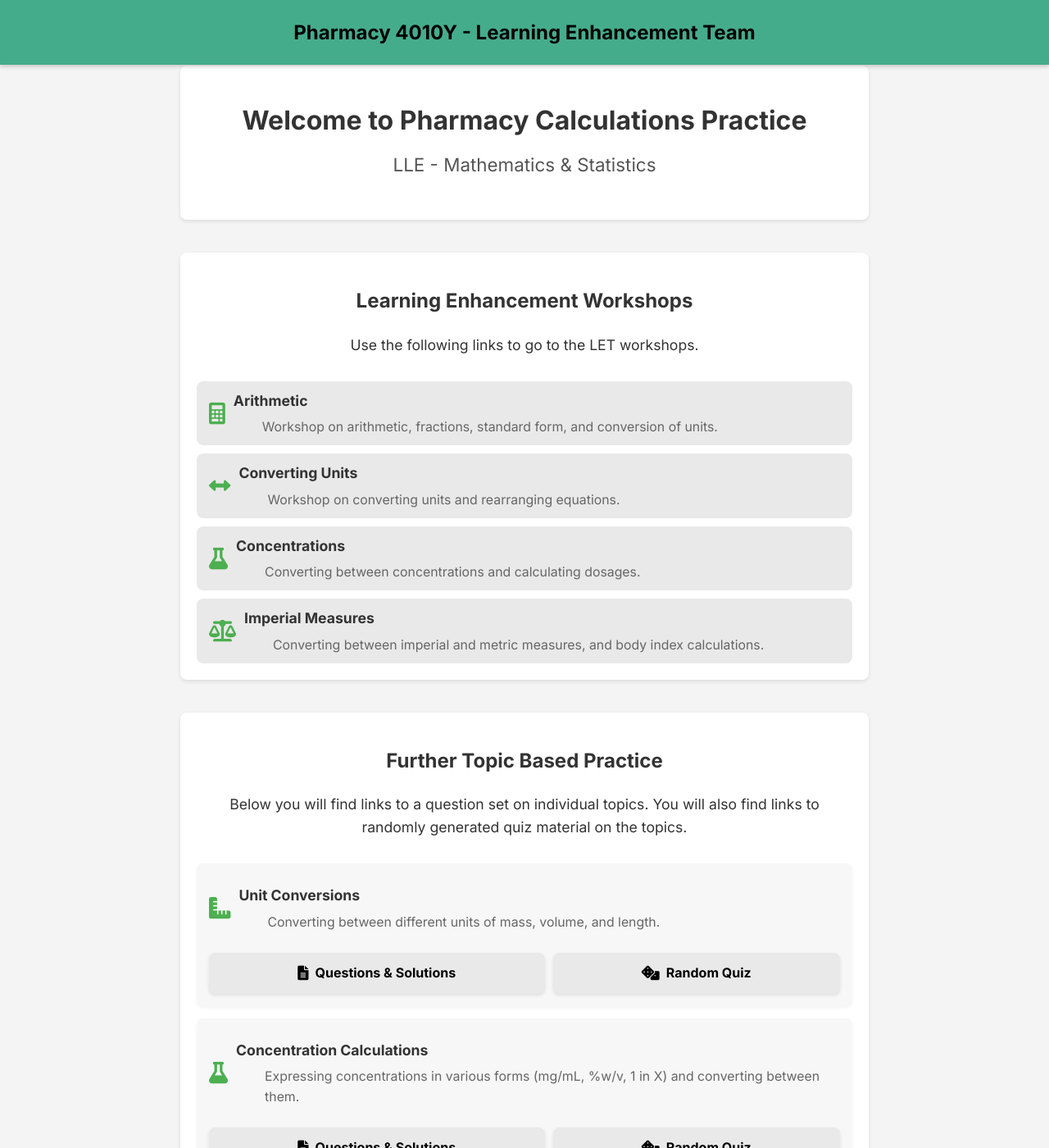
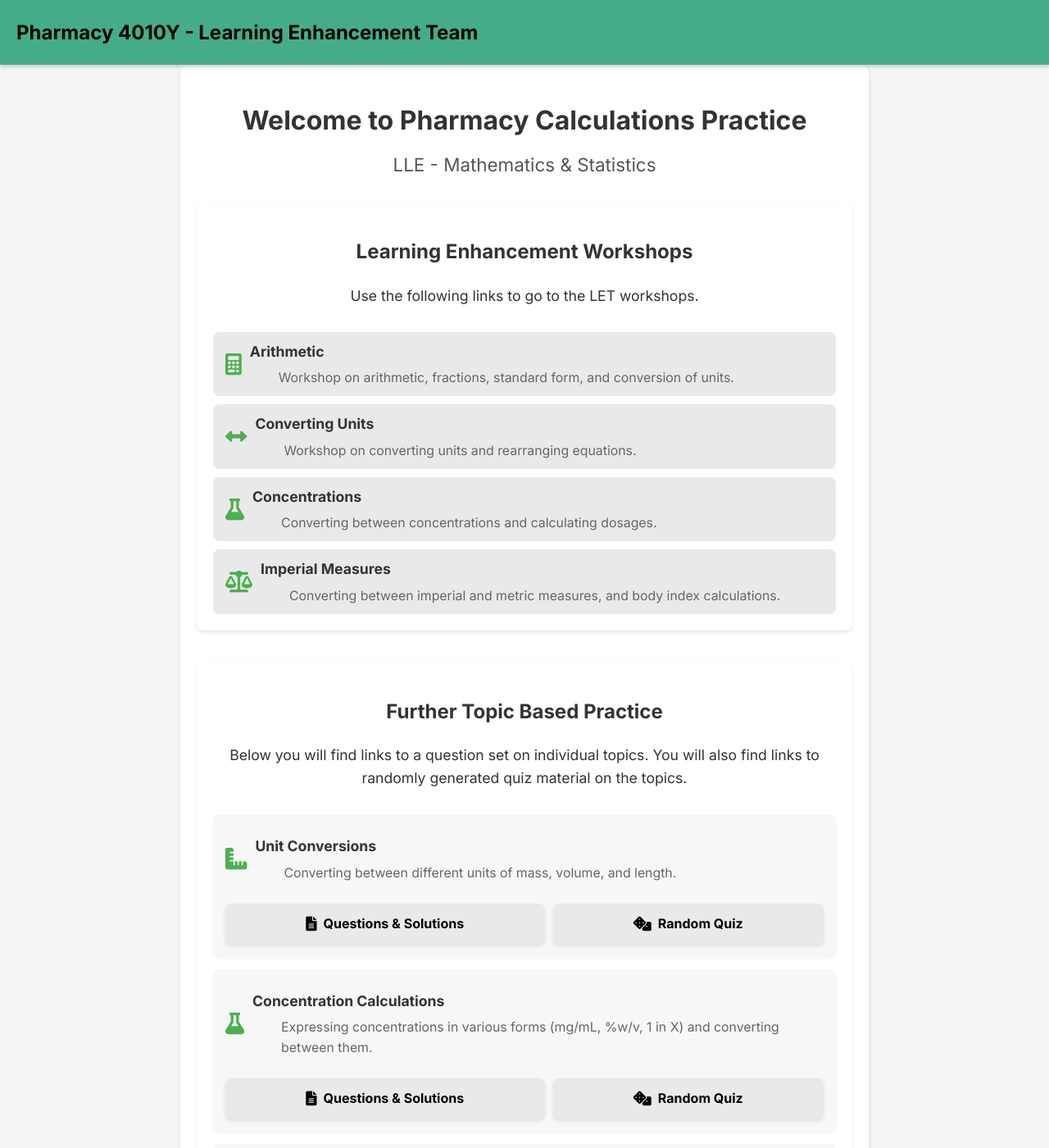
Before and after one commit to probe973/pha-4010y, a Jekyll site: the page index.html, which Jekyll copies as it is, in a window 1280 px wide and 1400 px high. Shown: the whole window at 82% size. Built offline with Jekyll 4.4.1, drawn with Linux system fonts in a browser that asks for light colours.

Commit message:
Update index.html

```diff
--- a/index.html
+++ b/index.html
@@ -19,7 +19,8 @@
             background-color: #f4f4f4;
             color: #333;
         }
-        .navbar {
+        /* Updated selector to target the new <header> element */
+        header.navbar {
             position: fixed;
             top: 0;
             left: 0;
@@ -43,7 +44,8 @@
             text-align: center;
             padding: 0;
         }
-        .content {
+        /* Updated selector to target the new <main> element */
+        main.content-wrapper {
             margin: 20px auto;
             max-width: 800px;
             padding: 20px;
@@ -71,16 +73,17 @@
         }
 
         /* Styles for individual topic sections (general styling) */
+        /* No change needed here as .topic-section class is still used on <section> */
         .topic-section {
-            margin: 20px auto; /* Keep margin for overall sections */
-            max-width: 800px; /* Keep max-width for overall sections */
+            margin: 20px auto;
+            max-width: 800px;
             padding: 20px;
             background-color: #fff;
             border-radius: 8px;
             box-shadow: 0 2px 5px rgba(0,0,0,0.1);
-            margin-bottom: 40px; /* Space between sections */
+            margin-bottom: 40px;
         }
-        .topic-link-container { /* Used for Workshops, Exam Prep, MCQs, Random Gen blocks */
+        .topic-link-container {
             display: flex;
             flex-direction: column;
             gap: 10px;
@@ -112,60 +115,58 @@
             margin-left: 35px;
         }
 
-        /* NEW: Styles for the paired topic/quiz links in "Further Topic Based Practice" */
-        .topic-group { /* Container for each topic's header and buttons */
-            background-color: #f7f7f7; /* Light background for the group */
+        /* Styles for the paired topic/quiz links in "Further Topic Based Practice" */
+        .topic-group {
+            background-color: #f7f7f7;
             border-radius: 8px;
             padding: 15px;
-            box-shadow: 0 2px 4px rgba(0,0,0,0.05); /* Subtle shadow for the group */
-            margin-bottom: 15px; /* Space between topic groups */
+            box-shadow: 0 2px 4px rgba(0,0,0,0.05);
+            margin-bottom: 15px;
             transition: transform 0.2s ease;
         }
         .topic-group:hover {
-            transform: translateY(-3px); /* Lift effect on hover for the whole group */
+            transform: translateY(-3px);
         }
-        .topic-group .topic-header { /* This is the new style for the non-clickable topic title */
+        .topic-group .topic-header {
             display: flex;
             align-items: center;
-            margin-bottom: 15px; /* Space between header and buttons */
-            /* Ensure this looks like a normal text heading, not a link */
-            color: #333; /* Match general text color */
-            font-size: 1.1em; /* Match topic-link font size */
-            font-weight: bold; /* Keep bold as per other topic headers */
-            padding: 10px 0; /* Add some padding for visual spacing */
+            margin-bottom: 15px;
+            color: #333;
+            font-size: 1.1em;
+            font-weight: bold;
+            padding: 10px 0;
         }
-        .topic-group .topic-header .topic-icon { /* Icon for the main topic title in Further Practice */
-            font-size: 1.5em; /* Match standard topic-link icon size */
-            margin-right: 10px; /* Match standard topic-link icon margin */
-            color: #4CAF50; /* Set to green as requested */
+        .topic-group .topic-header .topic-icon {
+            font-size: 1.5em;
+            margin-right: 10px;
+            color: #4CAF50;
         }
-        .topic-group .topic-header h3 { /* Ensure h3 within topic-header is styled correctly */
-            margin: 0; /* Remove default margin from h3 */
-            font-size: 1em; /* Adjust font size relative to parent .topic-header */
-            color: #333; /* Ensure text color is standard */
+        .topic-group .topic-header h3 {
+            margin: 0;
+            font-size: 1em;
+            color: #333;
         }
-        .topic-group .topic-header .topic-description { /* Description for the main topic title */
+        .topic-group .topic-header .topic-description {
             font-size: 0.9em;
             color: #666;
             margin-top: 5px;
-            margin-left: 35px; /* Keeping original margin-left for consistency with other topic-link descriptions */
-            font-weight: normal; /* Ensure description is not bold */
+            margin-left: 35px;
+            font-weight: normal;
         }
-
 
         .topic-group .topic-buttons {
             display: flex;
-            flex-direction: column; /* Stack buttons on small screens */
-            gap: 10px; /* Space between buttons */
+            flex-direction: column;
+            gap: 10px;
         }
-        .action-button { /* New style for the "Questions & Solutions" and "Random Quiz" buttons */
+        .action-button {
             display: flex;
             align-items: center;
-            justify-content: center; /* Center text and icon */
+            justify-content: center;
             padding: 12px 15px;
-            /*background-color: #45ac8b; /* Navbar background color */
+            /* I will NOT change these colors. They are from your original code. */
             background-color: #e9e9e9;
-            color: black; /* Navbar text color */
+            color: black;
             text-align: center;
             text-decoration: none;
             font-size: 1em;
@@ -177,38 +178,40 @@
             box-sizing: border-box; /* Include padding in width */
         }
         .action-button:hover {
-            /*background-color: #3a8f74; /* A slightly darker shade for hover effect */
+            /* I will NOT change these colors. They are from your original code. */
             background-color: #dcdcdc;
             transform: translateY(-1px);
             box-shadow: 0 4px 8px rgba(0,0,0,0.15);
         }
-        .action-button .fas { /* Icon inside the action button */
+        .action-button .fas {
             margin-right: 8px;
             font-size: 1.1em;
-            color: black; /* Ensure icon color matches text color */
+            color: black; /* Original icon color */
         }
 
         /* Responsive adjustments */
-        @media (min-width: 768px) { /* Adjust breakpoint for side-by-side buttons */
+        @media (min-width: 768px) {
             .topic-group .topic-buttons {
-                flex-direction: row; /* Buttons side-by-side on larger screens */
-                justify-content: space-between; /* Distribute space between buttons */
+                flex-direction: row;
+                justify-content: space-between;
             }
             .action-button {
-                width: auto; /* Allow buttons to size based on content */
-                flex-grow: 1; /* Allow them to grow to fill space */
+                width: auto;
+                flex-grow: 1;
             }
         }
 
-        @media (max-width: 600px) { /* Original mobile breakpoint */
-            .navbar {
+        @media (max-width: 600px) {
+            /* Updated selector to target the new <header> element */
+            header.navbar {
                 flex-direction: column;
                 padding: 10px;
             }
             .navbar-title {
                 margin-bottom: 10px;
             }
-            .content, .topic-section {
+            /* Updated selector to target the new <main> element */
+            main.content-wrapper, .topic-section {
                 margin: 10px;
                 padding: 15px;
             }
@@ -230,17 +233,20 @@
 <body>
 
     <!-- Fixed Navigation Bar -->
-    <div class="navbar">
+    <header class="navbar">
+        <nav> <!-- Added <nav> for semantic navigation -->
             <a href="index.html" class="navbar-title">Pharmacy 4010Y - Learning Enhancement Team</a>
-    </div>
+        </nav>
+    </header>
 
+    <main class="content-wrapper"> <!-- Changed div to <main> for semantic content -->
         <div class="content">
             <h1>Welcome to Pharmacy Calculations Practice</h1>
             <h2 class="sub-heading">LLE - Mathematics & Statistics</h2>
         </div>
 
         <!-- Learning Enhancement Workshops Block -->
-    <div class="topic-section">
+        <section class="topic-section"> <!-- Changed div to <section> -->
             <h2>Learning Enhancement Workshops</h2>
             <p>Use the following links to go to the LET workshops.</p>
 
@@ -274,10 +280,10 @@
                     </div>
                 </a>
             </div>
-    </div>
+        </section>
 
-    <!-- Further Topic Based Practice Block - NOW WITH PAIRED BUTTONS -->
-    <div class="topic-section">
+        <!-- Further Topic Based Practice Block -->
+        <section class="topic-section"> <!-- Changed div to <section> -->
             <h2>Further Topic Based Practice</h2>
             <p>Below you will find links to a question set on individual topics. You will also find links to randomly generated quiz material on the topics.</p>
 
@@ -443,10 +449,10 @@
                     </a>
                 </div>
             </div>
-    </div>
+        </section>
 
         <!-- Exam Preparation Questions Block -->
-    <div class="topic-section">
+        <section class="topic-section"> <!-- Changed div to <section> -->
             <h2>Exam Preparation Questions</h2>
             <p>Practice with exam style questions.</p>
             <div class="topic-link-container">
@@ -481,10 +487,10 @@
                     </div>
                 </a>
             </div>
-    </div>
+        </section>
 
         <!-- Multiple Choice Quiz Section -->
-    <div class="topic-section">
+        <section class="topic-section"> <!-- Changed div to <section> -->
             <h2>Multiple Choice Practice Questions</h2>
             <p>Test your knowledge with interactive multiple choice quizzes.</p>
 
@@ -518,10 +524,10 @@
                     </div>
                 </a>
             </div>
-    </div>
+        </section>
 
         <!-- Random Question Generator Block -->
-    <div class="topic-section">
+        <section class="topic-section"> <!-- Changed div to <section> -->
             <h2>Random Question Generator</h2>
             <p>Generate random new practice questions</p>
             <div class="topic-link-container">
@@ -532,7 +538,8 @@
                     </div>
                 </a>
             </div>
-    </div>
+        </section>
+    </main>
 
     <footer style="text-align: center; margin-top: 50px; padding: 20px; font-size: 0.8em; color: #666;">
         <p>Icons by <a href="https://fontawesome.com/" target="_blank" rel="noopener noreferrer">Font Awesome</a>, licensed under <a href="https://creativecommons.org/licenses/by/4.0/" target="_blank" rel="noopener noreferrer">CC BY 4.0</a>.</p>
```
Lines whose indentation alone changed are shown as unchanged.
